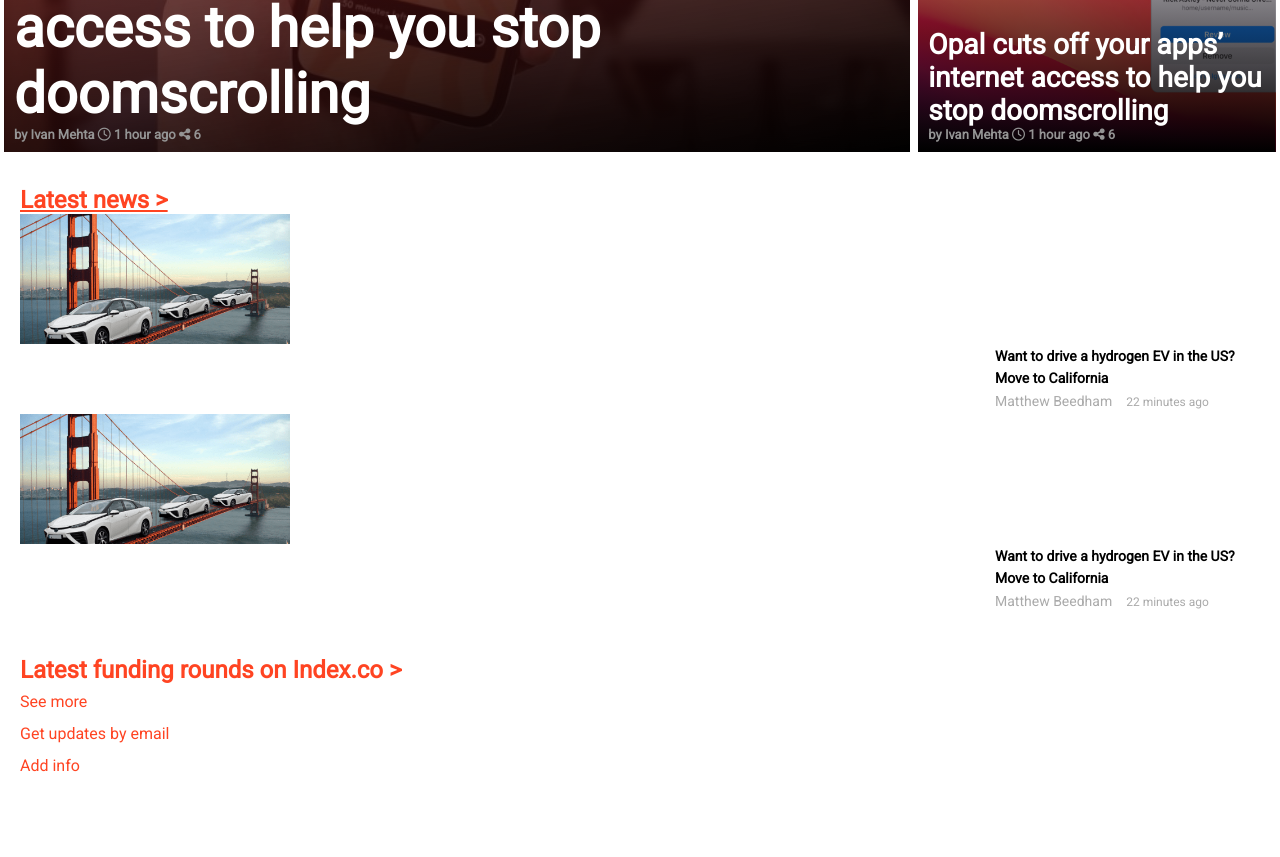
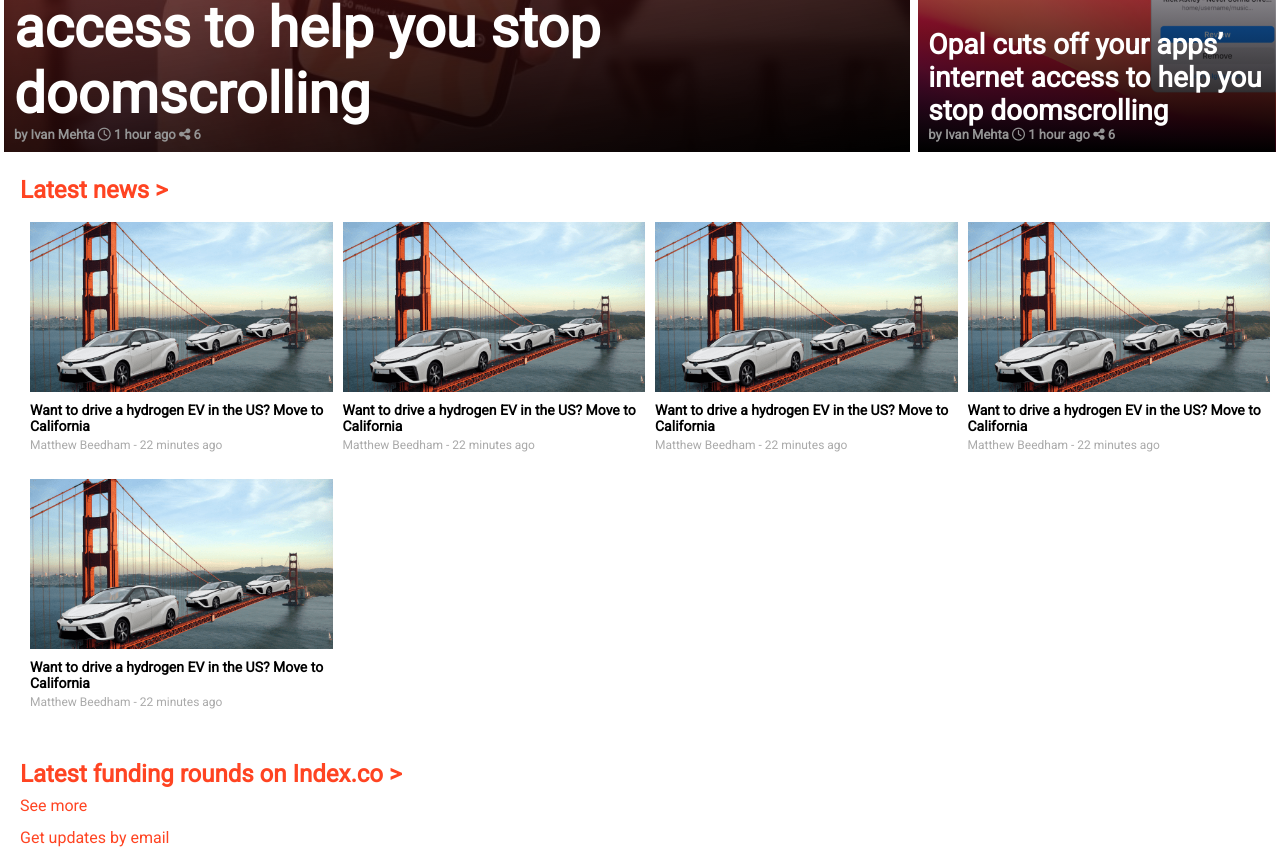
Before and after one commit to alexandermorales-dev/TNW-project-2, a website: page index.html in a window 1280 px wide. Shown: the part 514-1371 px from the top of the page. Drawn offline with Linux system fonts and the light colour scheme; a web font is replaced by a local one.

Commit message:
edit news section

```diff
--- a/index.html
+++ b/index.html
@@ -127,38 +127,85 @@
     </section>
 
     <!-- Latest News -->
-
-    <div id="news-card-container">
+    <div class="news-section">
       <h2><a href="#">Latest news &gt;</a></h2>
       <div class="news-card-container">
-        <!-- jlfksd -->
+
+        <!-- Card -->
         <div class="news-card">
-          <a href="" class="card-img"></a>
+          <div class="card-img">
+            <a href="#"></a>
+          </div>
+          <img src="assets/news-1.png" alt="" class="winky-on-laptop">
           <div class="news-card-text">
-            <h3>
-              <a href="#"
-                >Want to drive a hydrogen EV in the US? Move to California</a
-              >
+            <h3 class="news-head">
+              <a href="#">Want to drive a hydrogen EV in the US? Move to California</a>
             </h3>
-            <p><a href="#" class="ter-text"> Matthew Beedham</a></p>
-            <p class="ter-text">22 minutes ago</p>
+            <p class="author"><a href="#" > Matthew Beedham</a> - 22 minutes ago</p>
           </div>
         </div>
-        <!-- jlfksd -->
-        <!-- jlfksd -->
+        <!-- Card -->
+
+        <!-- Card -->
         <div class="news-card">
-          <a href="" class="card-img"></a>
+          <div class="card-img">
+            <a href="#"></a>
+          </div>
+          <img src="assets/news-1.png" alt="" class="winky-on-laptop">
           <div class="news-card-text">
-            <h3>
-              <a href="#"
-                >Want to drive a hydrogen EV in the US? Move to California</a
-              >
+            <h3 class="news-head">
+              <a href="#">Want to drive a hydrogen EV in the US? Move to California</a>
             </h3>
-            <p><a href="#" class="ter-text"> Matthew Beedham</a></p>
-            <p class="ter-text">22 minutes ago</p>
+            <p class="author"><a href="#" > Matthew Beedham</a> - 22 minutes ago</p>
           </div>
         </div>
-        <!-- jlfksd -->
+        <!-- Card -->
+
+        <!-- Card -->
+        <div class="news-card">
+          <div class="card-img">
+            <a href="#"></a>
+          </div>
+          <img src="assets/news-1.png" alt="" class="winky-on-laptop">
+          <div class="news-card-text">
+            <h3 class="news-head">
+              <a href="#">Want to drive a hydrogen EV in the US? Move to California</a>
+            </h3>
+            <p class="author"><a href="#" > Matthew Beedham</a> - 22 minutes ago</p>
+          </div>
+        </div>
+        <!-- Card -->
+
+        <!-- Card -->
+        <div class="news-card">
+          <div class="card-img">
+            <a href="#"></a>
+          </div>
+          <img src="assets/news-1.png" alt="" class="winky-on-laptop">
+          <div class="news-card-text">
+            <h3 class="news-head">
+              <a href="#">Want to drive a hydrogen EV in the US? Move to California</a>
+            </h3>
+            <p class="author"><a href="#" > Matthew Beedham</a> - 22 minutes ago</p>
+          </div>
+        </div>
+        <!-- Card -->
+
+        <!-- Card -->
+        <div class="news-card">
+          <div class="card-img">
+            <a href="#"></a>
+          </div>
+          <img src="assets/news-1.png" alt="" class="winky-on-laptop">
+          <div class="news-card-text">
+            <h3 class="news-head">
+              <a href="#">Want to drive a hydrogen EV in the US? Move to California</a>
+            </h3>
+            <p class="author"><a href="#" > Matthew Beedham</a> - 22 minutes ago</p>
+          </div>
+        </div>
+        <!-- Card -->
+
       </div>
     </div>
     <!-- Latest Funding -->
--- a/milestone.css
+++ b/milestone.css
@@ -1,38 +1,16 @@
-.news-card-container {
-  display: flex;
-  flex-direction: column;
-  margin-top: 10px;
-  align-items: stretch;
+.news-section {
+  margin: 20px;
 }
 
-#news-card-container {
-  margin: 0 20px;
-}
-
-#news-card-container h3 a {
+.news-section h2 a{
+  color: #f42;
   text-decoration: none;
-  color: black;
   font-weight: bold;
-}
-
-#news-card-container h2 a {
-  color: #f42;
-}
-
-.ter-text {
-  color: #aaa;
-  text-decoration: none;
-}
-.news-card {
-  display: flex;
-  min-width: 100%;
-  margin-bottom: 20px;
 }
 
 .card-img {
   width: 75px;
   height: 75px;
-  display: block;
   background-position: 50%;
   background-size: cover;
 }
@@ -41,74 +19,73 @@
   background-image: url("/assets/news-1.png");
 }
 
-.card-img:nth-child(2) {
-  background-image: url("/assets/news-1.png");
+.news-card {
+  margin: 8px 0;
+  display: grid;
+  grid-template-columns: 75px auto;
 }
 
-.card-img:nth-child(3) {
-  background-image: url("/assets/news-1.png");
+.news-card-container {
+  display: grid;
+  grid-template-columns: 1fr;
 }
 
 .news-card-text {
-  width: calc(100% - 75px);
-  justify-self: right;
+  width: 100%;
+  height: 100%;
+  margin-left: 10px;
+  align-self: start;
 }
 
-.news-card-text p {
-  margin: 5px;
+.news-card-text p, .news-card-text p a {
+  display: inline;
   font-size: 12px;
+  text-decoration: none;
+  color: #aaa;
 }
 
-.news-card-text h3 {
-  margin-left: 5px;
+.news-head {
+  font-size: 14px;
+  font-weight: 900;
+  line-height: normal;
 }
 
-.news-card-text a {
-  font-size: 14px;
+.winky-on-laptop {
+  display: none;
+}
+
+.news-head a {
+
+  text-decoration: none;
+  color: black;
 }
 
 @media only screen and (min-width: 768px) {
-  .news-card-text p {
-    display: inline;
-  }
+
 }
 
 @media only screen and (min-width: 1024px) {
   .news-card-container {
-    display: initial;
-    margin-top: 30px;
-  }
-
-  #news-card-container {
-    display: block;
-    margin-top: 30px;
+  display: grid;
+  grid-template-columns: repeat(4, 1fr);
+  gap: 0 10px;
   }
 
   .card-img {
-    display: block;
-    width: 270px;
-    height: 130px;
+  display: none;
+  }
+
+  .winky-on-laptop {
+    display: unset;
+    width: 100%;
+    margin: 10px;
   }
 
   .news-card {
-    margin: auto;
-    display: inline;
-    width: 270px;
-    min-width: initial;
-  }
-
-  .news-card-text {
-    display: block;
-    width: 270px;
-  }
-
-  .news-card-text h3,
-  .news-card-text p,
-  .news-card-text p a {
-    display: inline-block;
-  }
+  margin: 8px 0;
+  width: 100%;
+  height: auto;
+  display: grid;
+  grid-template-columns: 1fr;
+ }
 }
-
-.wtf {
-  display: none;
-}
```
